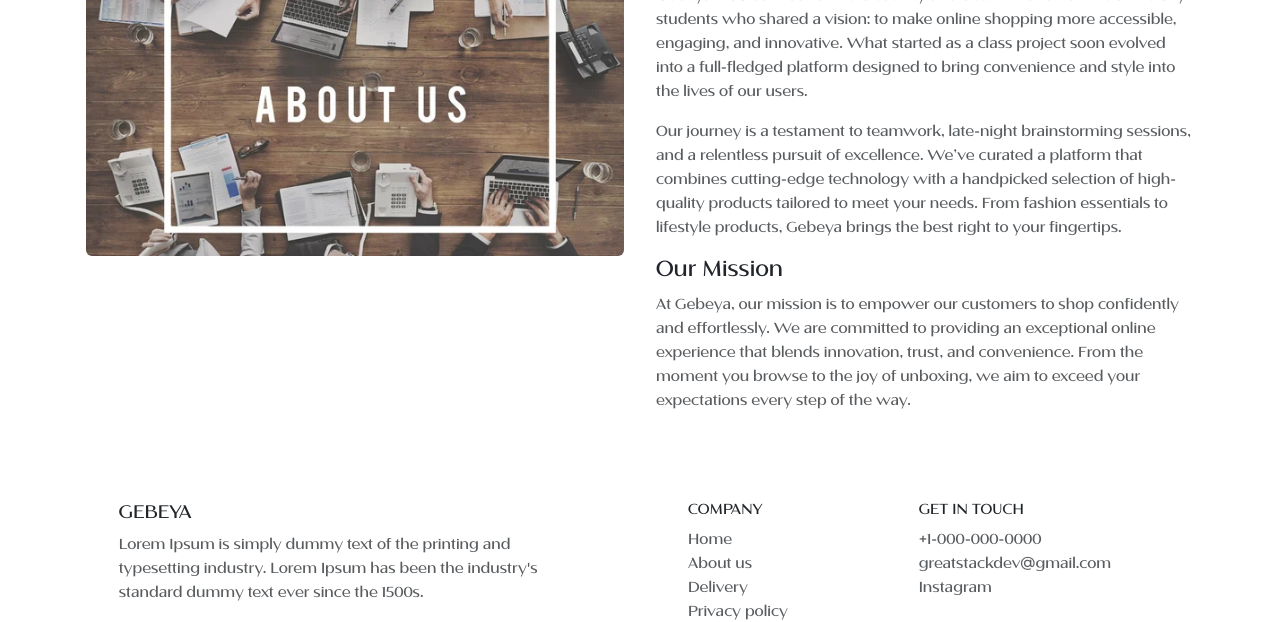
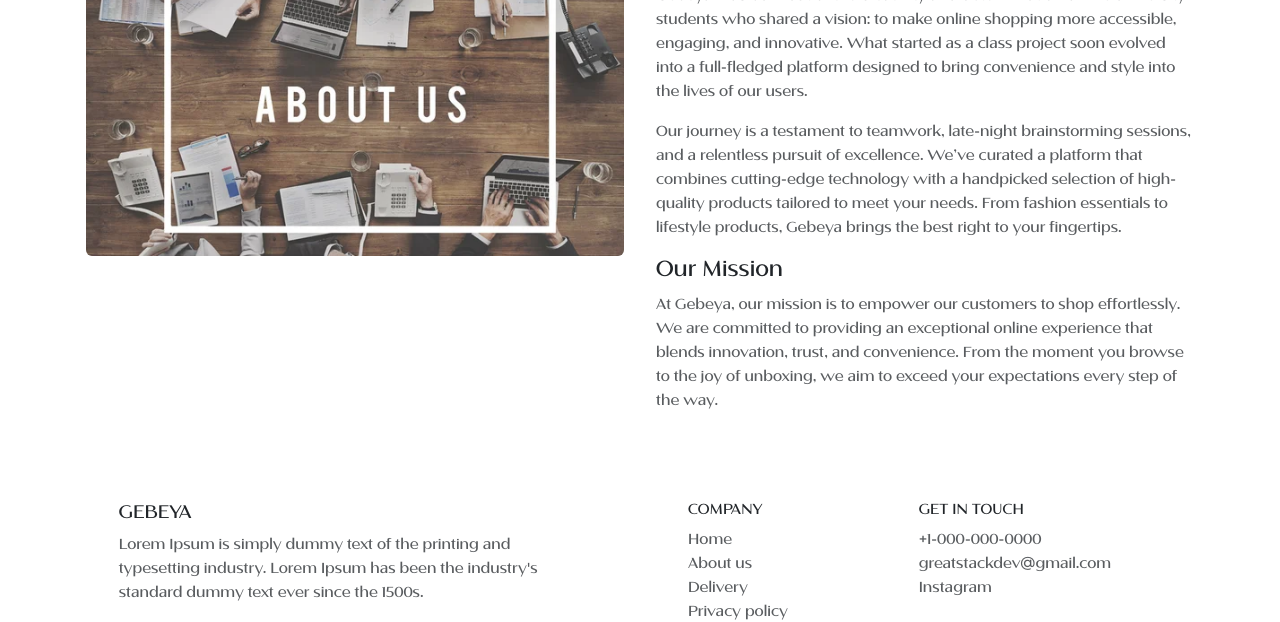
Before and after one commit to Biruk7479/e_commerce_website_2024_25, a website with bundled scripts: page Frontend/about.html in a window 1280 px wide. Shown: the part 210-832 px from the top of the page. Built offline with nearby package versions, Linux system fonts and the light colour scheme.

Commit message:
Update about.html

```diff
--- a/Frontend/about.html
+++ b/Frontend/about.html
@@ -144,7 +144,7 @@
                 </p>
                 <h4 class="fw-bold">Our Mission</h4>
                 <p class="text-muted">
-                    At Gebeya, our mission is to empower our customers to shop confidently and effortlessly. We are committed to
+                    At Gebeya, our mission is to empower our customers to shop effortlessly. We are committed to
                     providing an exceptional online experience that blends innovation, trust, and convenience. From the moment you
                     browse to the joy of unboxing, we aim to exceed your expectations every step of the way.
                 </p>
```
